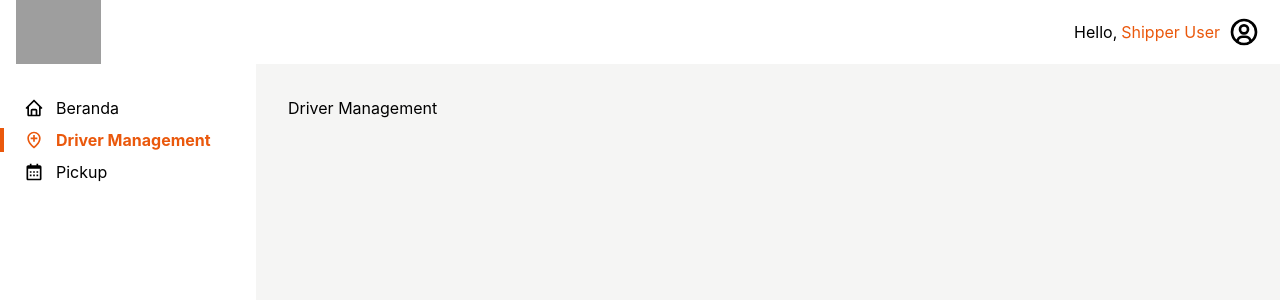
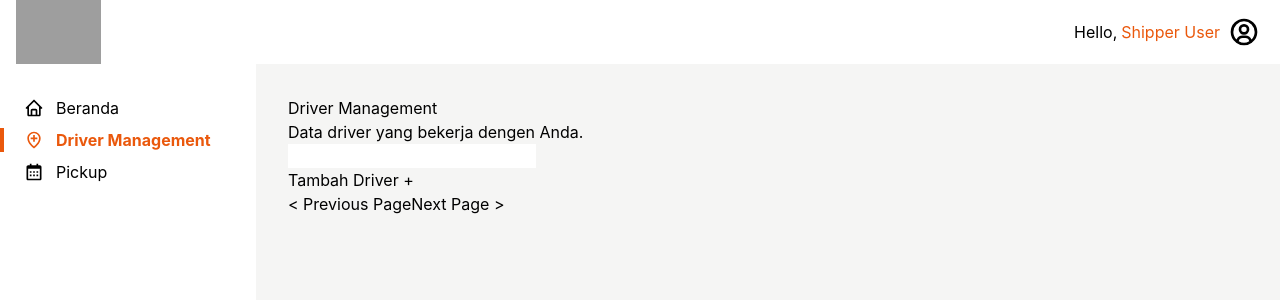
Before and after one commit to yarsunny/shipper-react, a React (Create React App) app: page /driver in a window 1280 px wide. Shown: the top 300 px of the page. Built offline with nearby package versions, Linux system fonts and the light colour scheme; grey boxes are pictures that could not be loaded.

Commit message:
1. Add driver management structure

```diff
--- a/src/App.js
+++ b/src/App.js
@@ -21,14 +21,6 @@ function App() {
           }
         />
         <Route
-          path="beranda"
-          element={
-            <React.Suspense fallback={<>...</>}>
-              <Beranda />
-            </React.Suspense>
-          }
-        />
-        <Route
           path="pickup"
           element={
             <React.Suspense fallback={<>...</>}>
--- a/src/common/Header.js
+++ b/src/common/Header.js
@@ -10,6 +10,7 @@ export default function Header() {
   return (
     <header className="h-header w-full flex justify-between items-center">
       <button
+        type="button"
         className="md:hidden block ml-4 mb-2 cursor-pointer hover:text-orange-600"
         onClick={() => dispatch(toggleMobileSidebar())}
       >
--- a/src/common/Sidebar.js
+++ b/src/common/Sidebar.js
@@ -5,7 +5,7 @@ import { BiLocationPlus, BiHome, BiCalendar } from "react-icons/bi";
 export default function Sidebar() {
   return (
     <ul>
-      <SidebarLink to="/beranda">
+      <SidebarLink to="/">
         <BiHome size={20} className="mr-3" />
         Beranda
       </SidebarLink>
--- a/src/pages/DriverManagement.js
+++ b/src/pages/DriverManagement.js
@@ -2,6 +2,26 @@ import React from "react";
 
 export default function DriverManagement() {
   return (
-    <>Driver Management</>
-  )
+    <>
+      <div>
+        <div>
+          <h2>Driver Management</h2>
+          <div>Data driver yang bekerja dengen Anda.</div>
+        </div>
+        <div>
+          <input type="text" />
+        </div>
+        <div>
+          <button type="button">Tambah Driver &#43;</button>
+        </div>
+      </div>
+      <div>
+
+      </div>
+      <div>
+        <button type="button">&#60; Previous Page</button>
+        <button type="button">Next Page &#62;</button>
+      </div>
+    </>
+  );
 }
```
